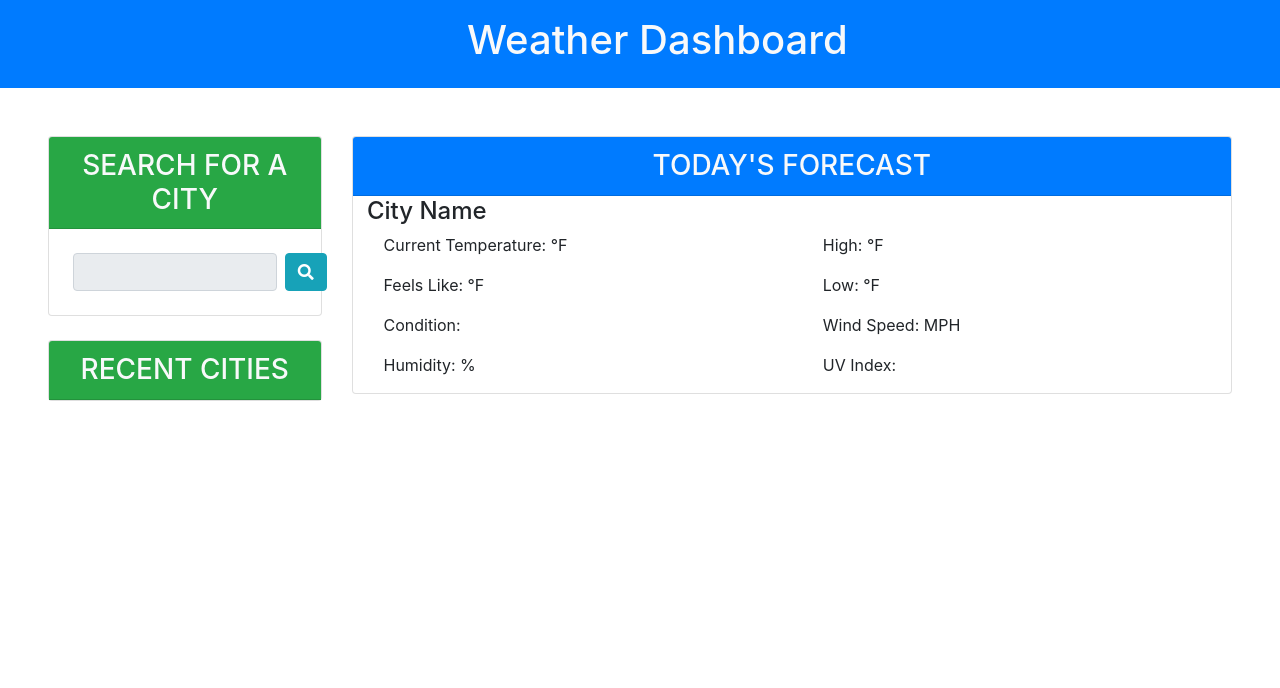
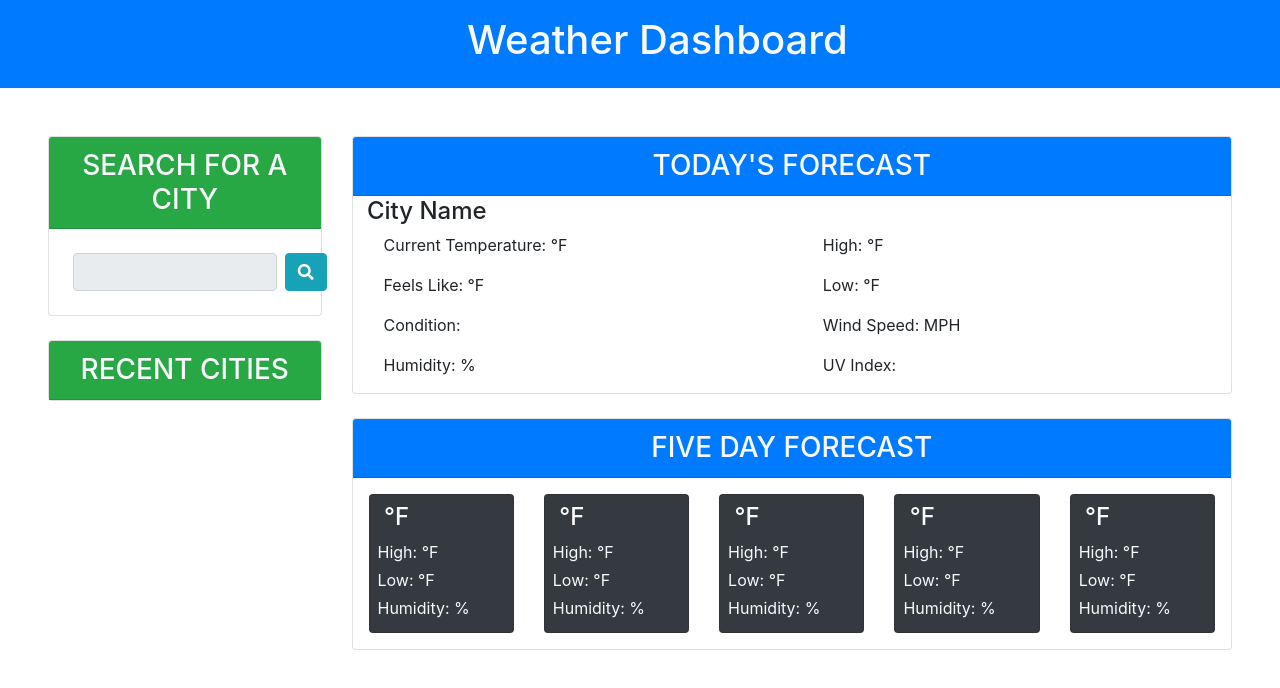
Before and after one commit to andadam24/06_Weather_Dashboard, a plain HTML site: page index.html in a window 1280 px wide. Drawn offline with nearby package versions, Linux system fonts and the light colour scheme; files that its build step writes are made by us from their sources; some icons are missing.

Commit message:
should have added 5 day forecast cards

```diff
--- a/index.html
+++ b/index.html
@@ -57,3 +57,82 @@
                     </div>
                 </div>
             </div>
+
+            <div class="card bg-color-light mt-4">
+                <h3 class="card-header text-uppercase bg-primary text-light text-center ">Five Day Forecast</h3>
+                <div class="container p-3">
+                    <div class="row row-cols-1 row-cols-md-5">
+
+                        <div class="col">
+                            <div class="card bg-dark text-light p-2 mb-3 mb-md-0">
+                                <p class="badge badge-light mb-1" id="date-1"></p>
+                                <h4 class="align-middle">
+                                    <img class="weather-icon" id="icon-1">
+                                    <span id="temp-1"></span> &deg;F
+                                </h4>
+                                <p class="mb-1">High: <span id="high-1"></span> &deg;F</p>
+                                <p class="mb-1">Low: <span id="low-1"></span> &deg;F</p>
+                                <p class="mb-1">Humidity: <span id="humidity-1"></span>%</p>
+                            </div>
+                        </div>
+
+                        <div class="col">
+                            <div class="card bg-dark text-light p-2 mb-3 mb-md-0">
+                                <p class="badge badge-light mb-1" id="date-2"></p>
+                                <h4 class="align-middle" >
+                                    <img class="weather-icon" id="icon-2">
+                                    <span id="temp-2"></span> &deg;F
+                                </h4>
+                                <p class="mb-1">High: <span id="high-2"></span> &deg;F</p>
+                                <p class="mb-1">Low: <span id="low-2"></span> &deg;F</p>
+                                <p class="mb-1">Humidity: <span id="humidity-2"></span>%</p>
+                            </div>
+                        </div>
+
+                        <div class="col">
+                            <div class="card bg-dark text-light p-2 mb-3 mb-md-0">
+                                <p class="badge badge-light mb-1" id="date-3"></p>
+                                <h4 class="align-middle">
+                                    <img class="weather-icon" id="icon-3">
+                                    <span id="temp-3"></span> &deg;F
+                                </h4>
+                                <p class="mb-1">High: <span id="high-3"></span> &deg;F</p>
+                                <p class="mb-1">Low: <span id="low-3"></span> &deg;F</p>
+                                <p class="mb-1">Humidity: <span id="humidity-3"></span>%</p>
+                            </div>
+                        </div>
+
+                        <div class="col">
+                            <div class="card bg-dark text-light p-2 mb-3 mb-md-0">
+                                <p class="badge badge-light mb-1" id="date-4"></p>
+                                <h4 class="align-middle" >
+                                    <img class="weather-icon" id="icon-4">
+                                    <span id="temp-4"></span> &deg;F
+                                </h4>
+                                <p class="mb-1">High: <span id="high-4"></span> &deg;F</p>
+                                <p class="mb-1">Low: <span id="low-4"></span> &deg;F</p>
+                                <p class="mb-1">Humidity: <span id="humidity-4"></span>%</p>
+                            </div>
+                        </div>
+
+                        <div class="col">
+                            <div class="card bg-dark text-light p-2 mb-3 mb-md-0">
+                                <p class="badge badge-light mb-1" id="date-5"></p>
+                                <h4 class="align-middle" >
+                                    <img class="weather-icon" id="icon-5">
+                                    <span id="temp-5"></span> &deg;F
+                                </h4>
+                                <p class="mb-1">High: <span id="high-5"></span> &deg;F</p>
+                                <p class="mb-1">Low: <span id="low-5"></span> &deg;F</p>
+                                <p class="mb-1">Humidity: <span id="humidity-5"></span>%</p>
+                            </div>
+                        </div>
+                    </div>
+                </div>
+            </div>
+        </div>
+    </main>
+    <script src="https://cdnjs.cloudflare.com/ajax/libs/moment.js/2.24.0/moment.min.js"></script>
+    <script src="./script.js"></script>
+</body>
+</html>
```
